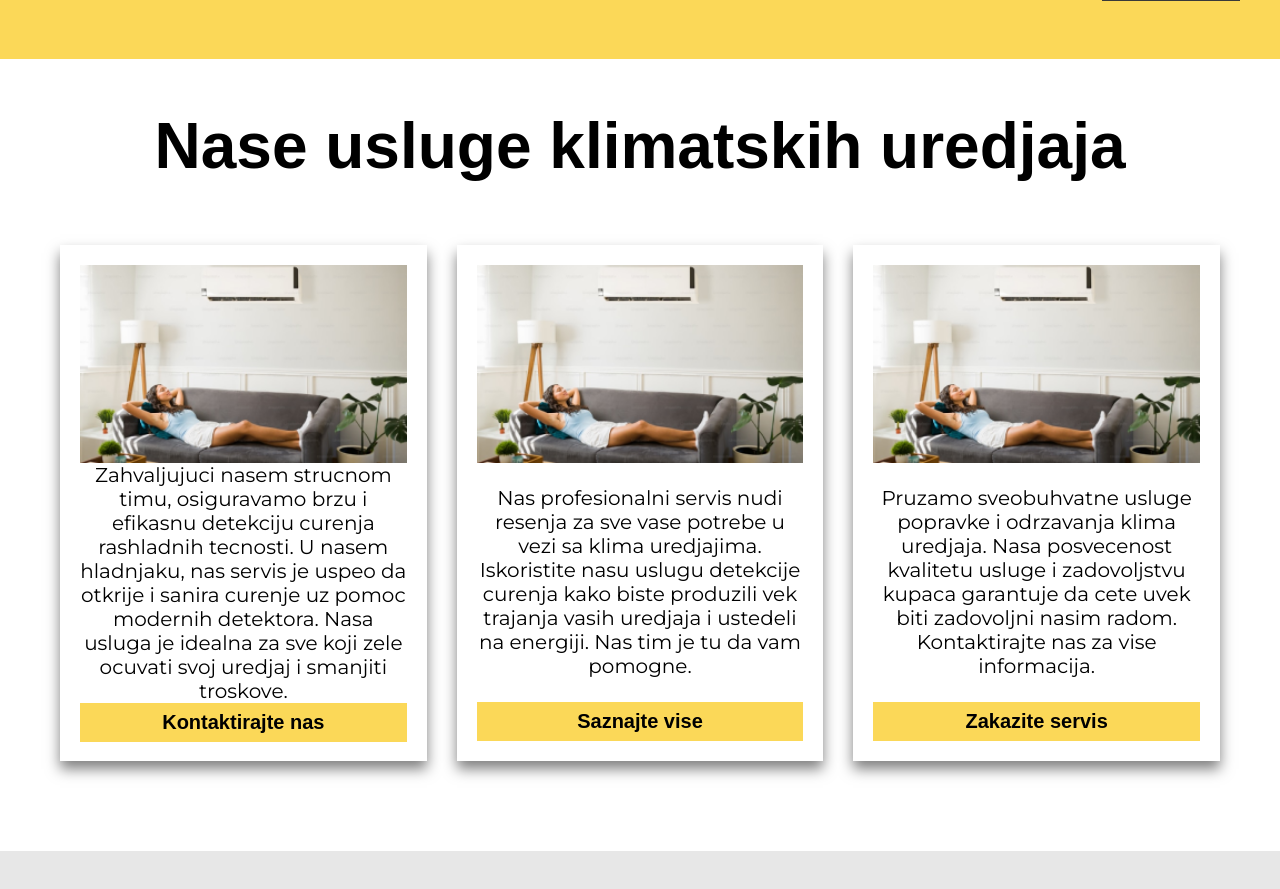
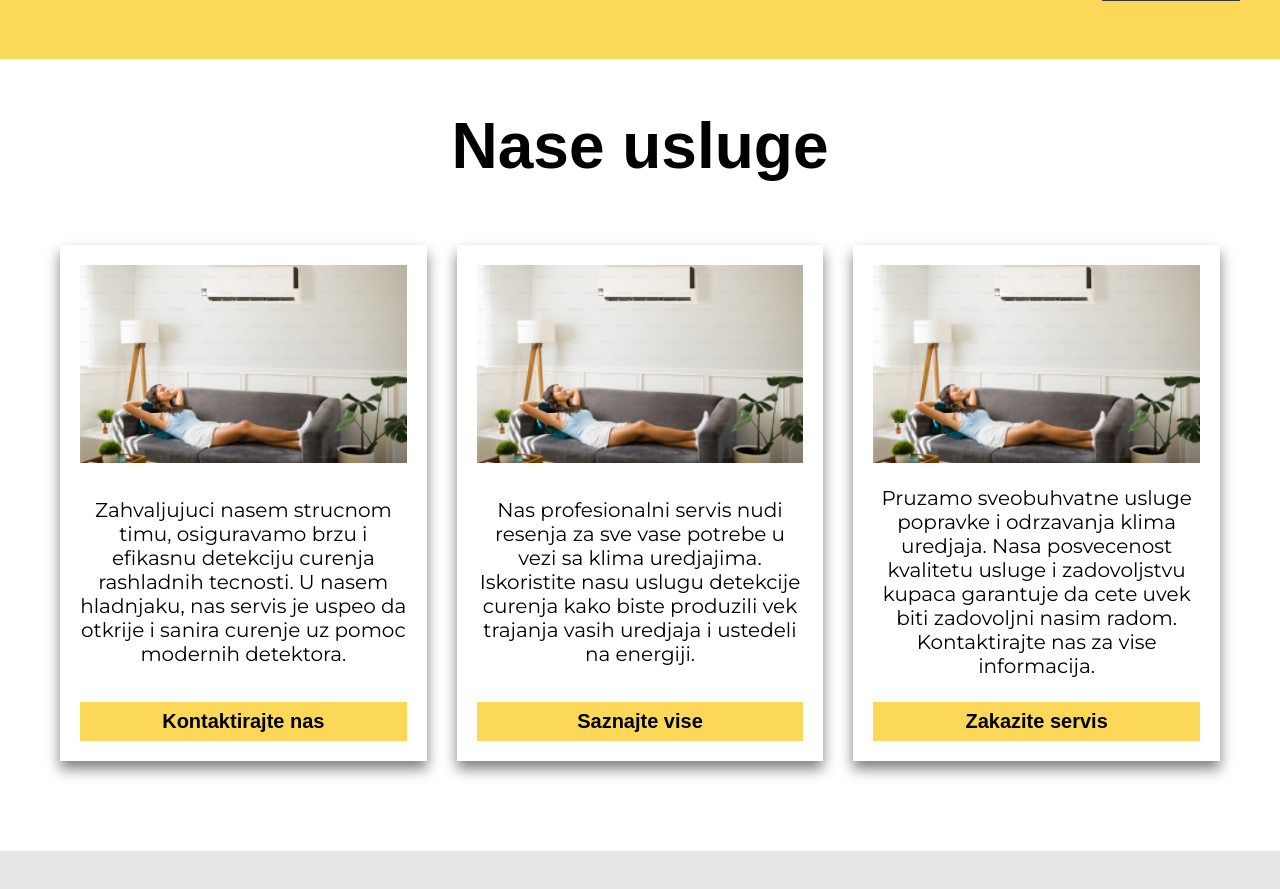
Before and after one commit to filipcvejic/Klimatik, a Next.js app in the folder client/: page / in a window 1280 px wide. Shown: the part 2051-2940 px from the top of the page. Built offline with nearby package versions, Linux system fonts and the light colour scheme; a web font is replaced by a local one.

Commit message:
text changes, and hamburger menu animation

```diff
--- a/client/src/components/HamburgerMenu/HamburgerMenu.module.css
+++ b/client/src/components/HamburgerMenu/HamburgerMenu.module.css
@@ -8,6 +8,12 @@
   top: 0;
   right: 0;
   color: white;
+  transform: translateX(100%);
+  transition: transform 0.3s ease;
+}
+
+.menuWrapper.open {
+  transform: translateX(0);
 }
 
 .menuHeading {
--- a/client/src/components/HamburgerMenu/HamburgerMenu.tsx
+++ b/client/src/components/HamburgerMenu/HamburgerMenu.tsx
@@ -45,8 +45,8 @@ export default function HamburgerMenu({ navLinks }: HamburgerMenuProps) {
 
   return (
     <>
-      {isOpened ? (
-        <div className={styles.menuWrapper}>
+      {openIcon}
+      <div className={`${styles.menuWrapper} ${isOpened ? styles.open : ""}`}>
         <div className={styles.menuHeading}>
           <a href={`tel:${PHONE_NUMBER}`}>
             <svg
@@ -58,9 +58,9 @@ export default function HamburgerMenu({ navLinks }: HamburgerMenuProps) {
               width={35}
             >
               <path
-                  fill-rule="evenodd"
+                fillRule="evenodd"
                 d="M1.5 4.5a3 3 0 0 1 3-3h1.372c.86 0 1.61.586 1.819 1.42l1.105 4.423a1.875 1.875 0 0 1-.694 1.955l-1.293.97c-.135.101-.164.249-.126.352a11.285 11.285 0 0 0 6.697 6.697c.103.038.25.009.352-.126l.97-1.293a1.875 1.875 0 0 1 1.955-.694l4.423 1.105c.834.209 1.42.959 1.42 1.82V19.5a3 3 0 0 1-3 3h-2.25C8.552 22.5 1.5 15.448 1.5 6.75V4.5Z"
-                  clip-rule="evenodd"
+                clipRule="evenodd"
               />
             </svg>
             {PHONE_NUMBER}
@@ -96,9 +96,7 @@ export default function HamburgerMenu({ navLinks }: HamburgerMenuProps) {
           ))}
         </ul>
       </div>
-      ) : (
-        openIcon
-      )}
+      )
     </>
   );
 }
--- a/client/src/components/Offers/Offers.module.css
+++ b/client/src/components/Offers/Offers.module.css
@@ -43,3 +43,9 @@
   font-weight: 600;
   transition-duration: 0.2s;
 }
+
+@media screen and (max-width: 380px) {
+  .offer {
+    font-size: 16px;
+  }
+}
--- a/client/src/components/Offers/Offers.tsx
+++ b/client/src/components/Offers/Offers.tsx
@@ -15,12 +15,12 @@ const Offers = () => {
   const offers = [
     {
       image: "/images/Offers.png",
-      text: "Zahvaljujuci nasem strucnom timu, osiguravamo brzu i efikasnu detekciju curenja rashladnih tecnosti. U nasem hladnjaku, nas servis je uspeo da otkrije i sanira curenje uz pomoc modernih detektora. Nasa usluga je idealna za sve koji zele ocuvati svoj uredjaj i smanjiti troskove.",
+      text: "Zahvaljujuci nasem strucnom timu, osiguravamo brzu i efikasnu detekciju curenja rashladnih tecnosti. U nasem hladnjaku, nas servis je uspeo da otkrije i sanira curenje uz pomoc modernih detektora.",
       button: "Kontaktirajte nas",
     },
     {
       image: "/images/Offers.png",
-      text: "Nas profesionalni servis nudi resenja za sve vase potrebe u vezi sa klima uredjajima. Iskoristite nasu uslugu detekcije curenja kako biste produzili vek trajanja vasih uredjaja i ustedeli na energiji. Nas tim je tu da vam pomogne.",
+      text: "Nas profesionalni servis nudi resenja za sve vase potrebe u vezi sa klima uredjajima. Iskoristite nasu uslugu detekcije curenja kako biste produzili vek trajanja vasih uredjaja i ustedeli na energiji.",
       button: "Saznajte vise",
     },
     {
@@ -33,11 +33,12 @@ const Offers = () => {
   return (
     <div className={`${styles.offersContainer} container`} id="services">
       <h2 className={`${styles.offersHeading} ${averia_serif_libre.className}`}>
-        Nase usluge klimatskih uredjaja
+        Nase usluge
       </h2>
       <Swiper
         style={{ padding: 20, paddingBottom: 40, height: "72vh" }}
         spaceBetween={30}
+        autoplay={{ delay: 2000, disableOnInteraction: true }}
         slidesPerView={3}
         modules={[Pagination, Scrollbar, A11y, Autoplay]}
         breakpoints={{
```
Lines whose indentation alone changed are shown as unchanged.
